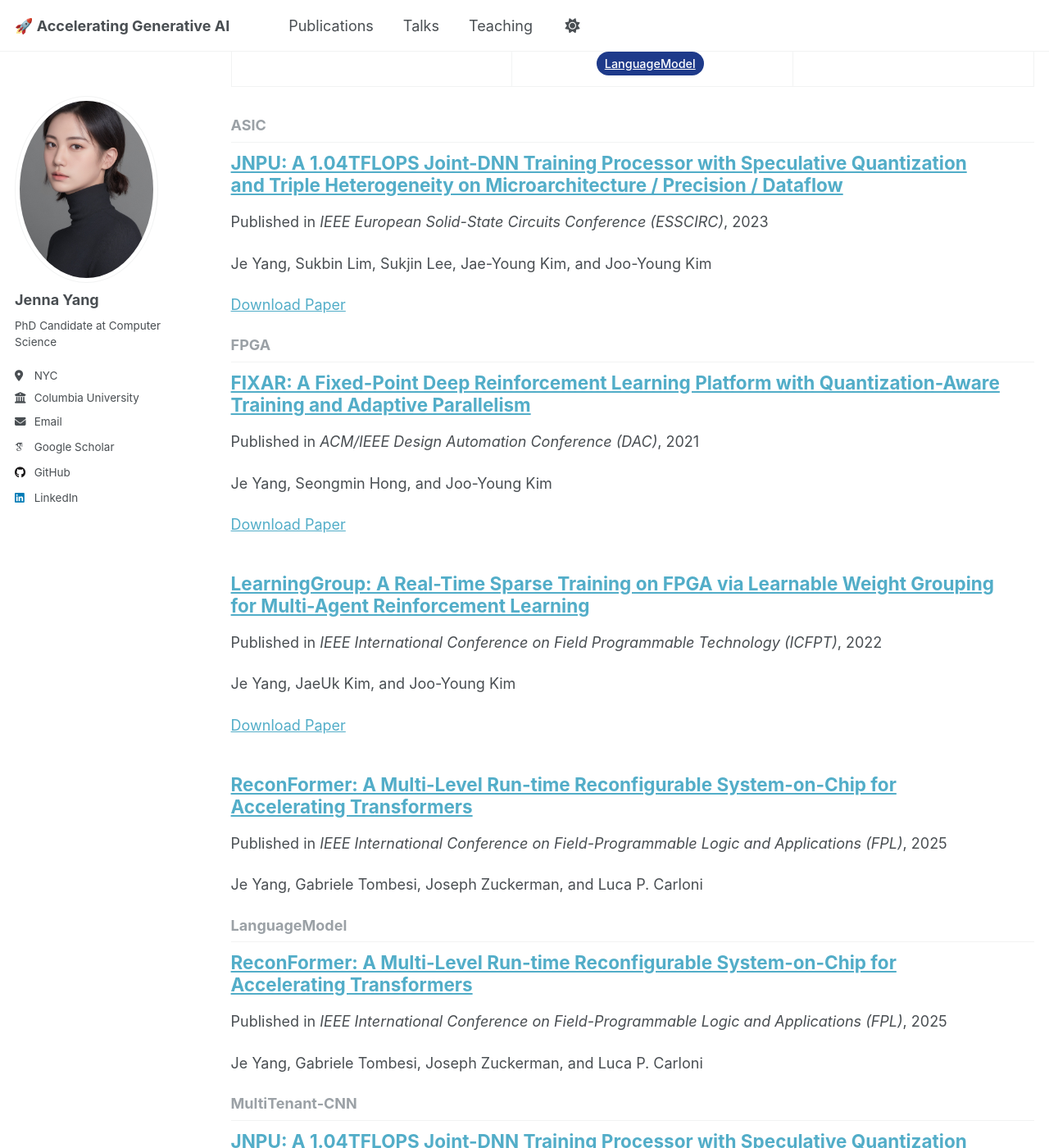
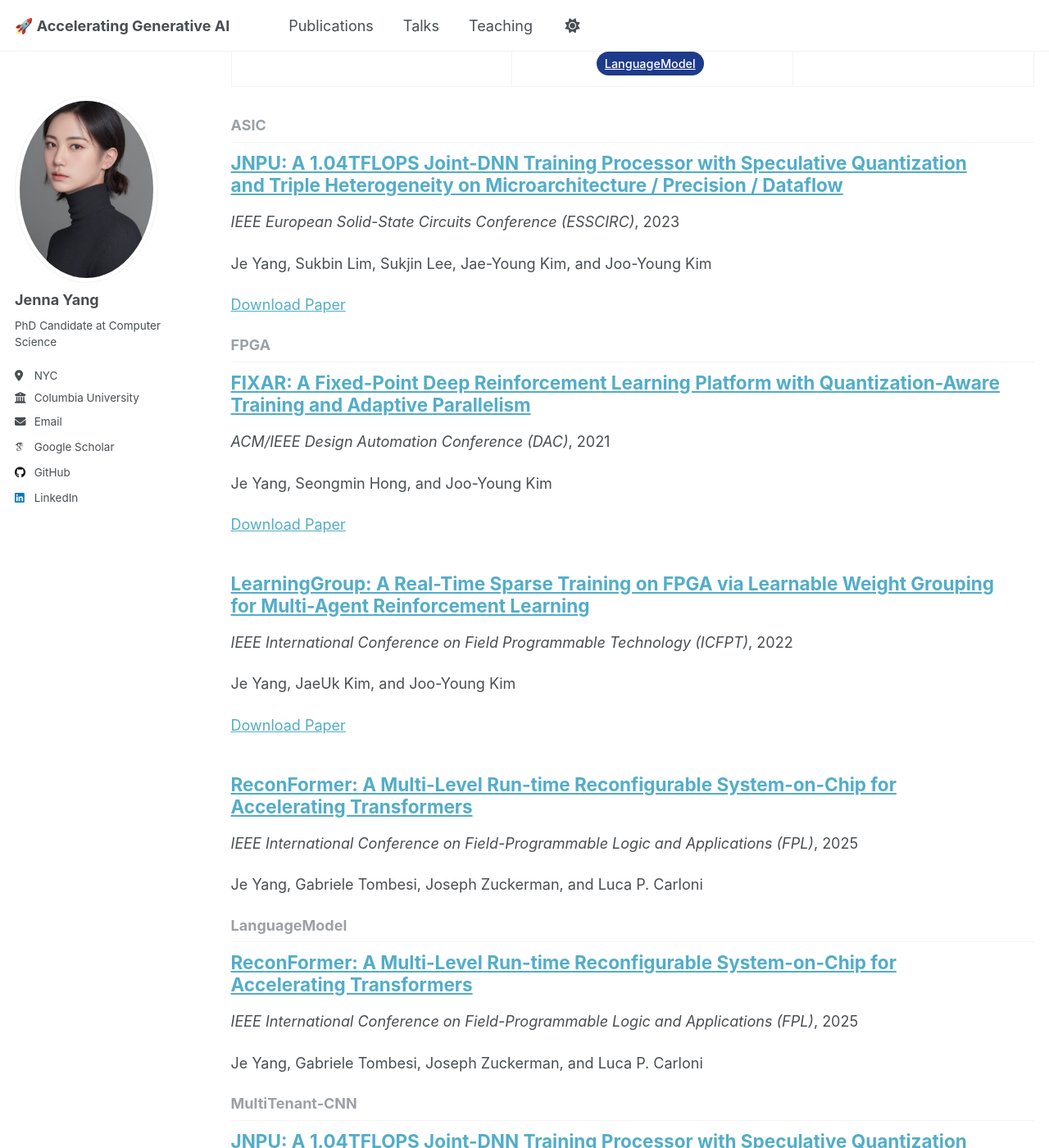
Before and after one commit to jenna-yang/jenna-yang.github.io, a Jekyll site: the page built from _pages/tag-archive.html, in a window 1280 px wide and 1400 px high, scrolled down 207 px. Shown: the whole window at 82% size. Built offline with Jekyll 4.4.1, drawn with Linux system fonts in a browser that asks for light colours; some web fonts are replaced; some of the changed text lies outside the part shown.

Commit message:
remove 'published'

```diff
--- a/_includes/archive-single.html
+++ b/_includes/archive-single.html
@@ -41,7 +41,7 @@
         {% if post.collection == 'teaching' %}
           <p> {{ post.venue }}</p>
         {% elsif post.collection == 'publications' %}
-          <p>Published in <i>{{ post.venue }}</i>, {{ post.date | default: "" | date: "%Y" }} </p>
+          <p><i>{{ post.venue }}</i>, {{ post.date | default: "" | date: "%Y" }} </p>
         {% elsif post.date %}
          <p class="page__date"><strong><i class="fa fa-fw fa-calendar" aria-hidden="true"></i> {{ site.data.ui-text[site.locale].date_label | default: "Published:" }}</strong> <time datetime="{{ post.date | default: "" | date_to_xmlschema }}">{{ post.date | default: "" | date: "%B %d, %Y" }}</time></p>
         {% endif %}
--- a/_layouts/single.html
+++ b/_layouts/single.html
@@ -37,7 +37,7 @@ layout: default
         {% if page.collection == 'teaching' %}
           <p> {{ page.type }}, <i>{{ page.venue }}</i> </p>
         {% elsif page.venue and page.date %}
-          <p>Published in <i>{{ page.venue }}</i>, {{ page.date | default: "" | date: "%Y" }} </p>
+          <p><i>{{ page.venue }}</i>, {{ page.date | default: "" | date: "%Y" }} </p>
         {% elsif page.date %}
           <p class="page__date"><strong><i class="fa fa-fw fa-calendar" aria-hidden="true"></i> {{ site.data.ui-text[site.locale].date_label | default: "Published:" }}</strong> <time datetime="{{ page.date | date_to_xmlschema }}">{{ page.date | default: "" | date: "%B %d, %Y" }}</time></p>
         {% endif %}
```
